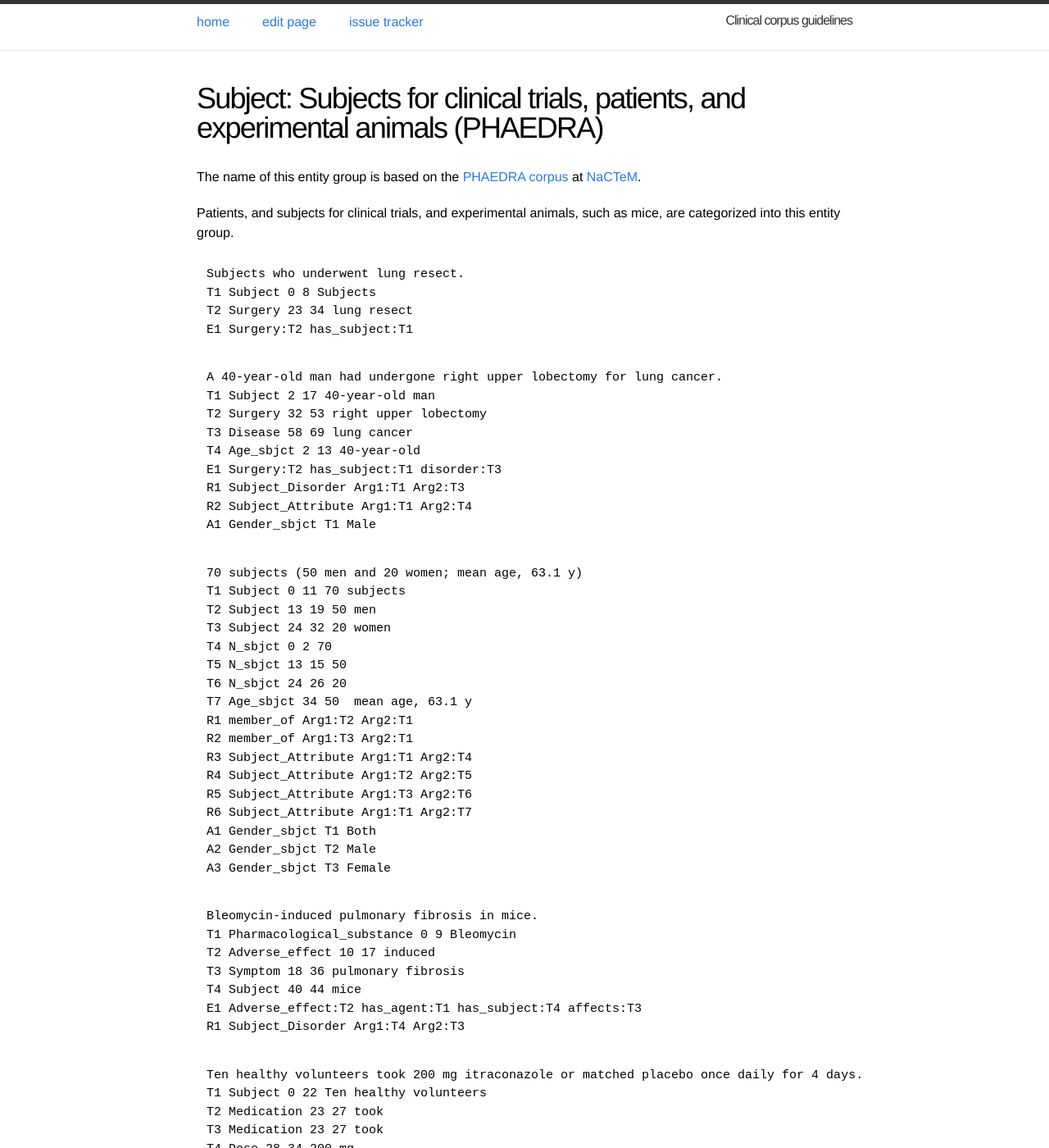
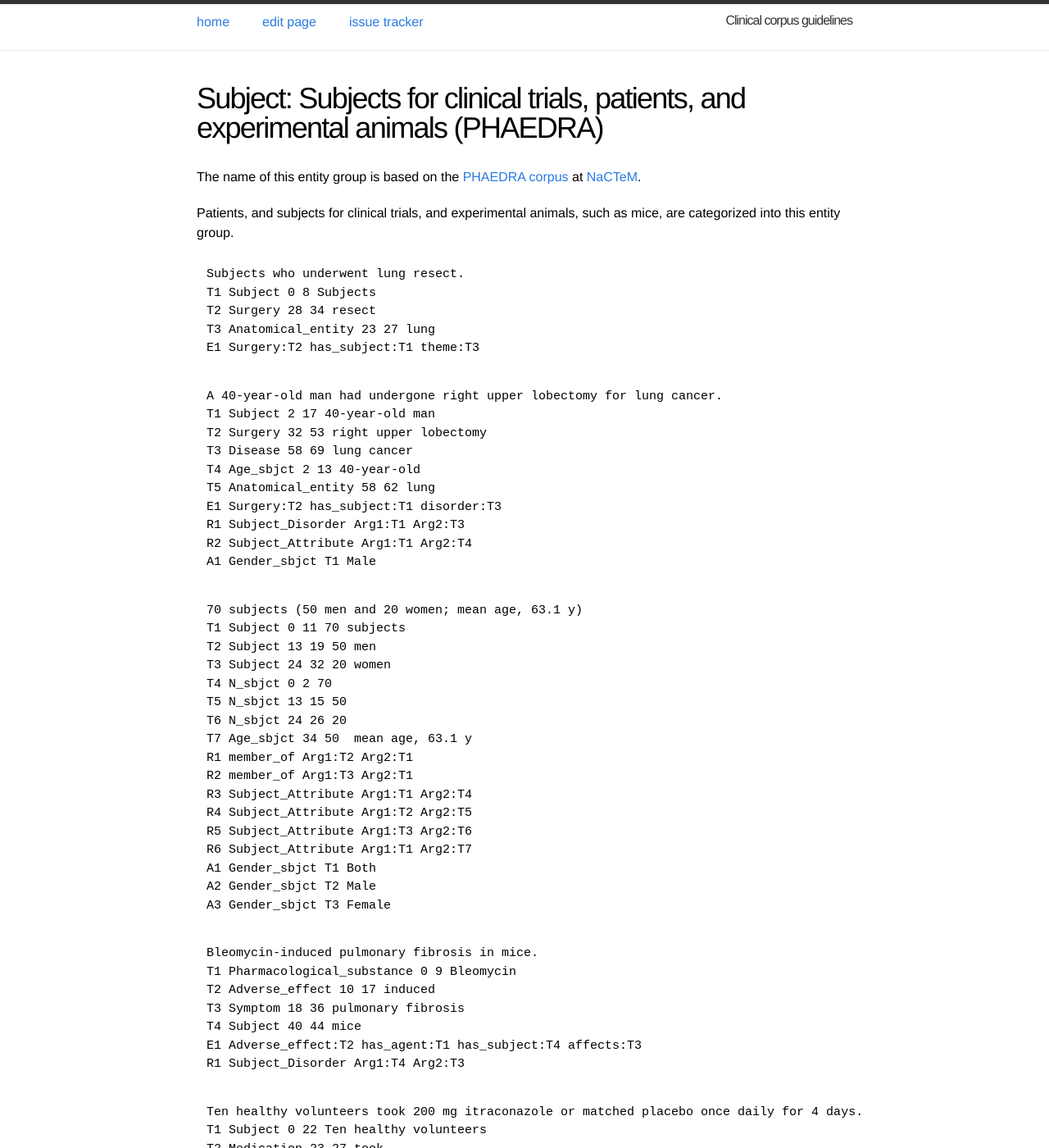
Before and after one commit to ezcatdb/clinicalcorpus-guidelines, a Jekyll site: the page built from _entity/Subject.md, in a window 1280 px wide and 1400 px high. Shown: the whole window at 82% size. Built offline with Jekyll 4.4.1, drawn with Linux system fonts in a browser that asks for light colours; some of the changed text lies outside the part shown.

Commit message:
corrected argument (has_cue) & included additional argument (occurs_at) in Surgery.md corrected sample sentences in Negated.md, GeneralRules.md, NegationCue.md, Subject.md & Surgery.md

```diff
--- a/_entity/Subject.md
+++ b/_entity/Subject.md
@@ -15,8 +15,9 @@ Patients, and subjects for clinical trials, and experimental animals, such as mi
 ~~~ ann
 Subjects who underwent lung resect.
 T1 Subject 0 8 Subjects
-T2 Surgery 23 34 lung resect
-E1 Surgery:T2 has_subject:T1
+T2 Surgery 28 34 resect
+T3 Anatomical_entity 23 27 lung
+E1 Surgery:T2 has_subject:T1 theme:T3
 ~~~
 ~~~ ann
 A 40-year-old man had undergone right upper lobectomy for lung cancer.
@@ -24,6 +25,7 @@ T1 Subject 2 17 40-year-old man
 T2 Surgery 32 53 right upper lobectomy
 T3 Disease 58 69 lung cancer
 T4 Age_sbjct 2 13 40-year-old
+T5 Anatomical_entity 58 62 lung
 E1 Surgery:T2 has_subject:T1 disorder:T3
 R1 Subject_Disorder Arg1:T1 Arg2:T3
 R2 Subject_Attribute Arg1:T1 Arg2:T4
@@ -77,11 +79,14 @@ R1 Subject_Attribute Arg1:T1 Arg2:T9
 ~~~ ann
 Using PET-CT, we diagnosed liver metastases in the two patients.
 T1 Method_cue 6 12 PET-CT
+T2 Anatomical_entity 27 32 liver
 T3 Diagnosis 17 26 diagnosed
 T4 Disease 27 43 liver metastases
 T5 Subject 51 63 two patients
 T6 N_sbjct 51 54 two
+T7 Biological_process 33 43 metastases
 E1 Diagnosis:T3 disorder:T4 has_subject:T5 cue:T1
+E2 Biological_process:T7 toLoc:T2
 A1 Speculated E1
 A2 Certainty E1 Confirmed
 R1 Subject_Disorder Arg1:T5 Arg2:T4
```
Also changed, not shown: _attribute/Negated.md (+2 -1 lines), _entity/GeneralRules.md (+1 -1 lines), _entity/NegationCue.md (+2 -1 lines), _event/Surgery.md (+7 -2 lines).
